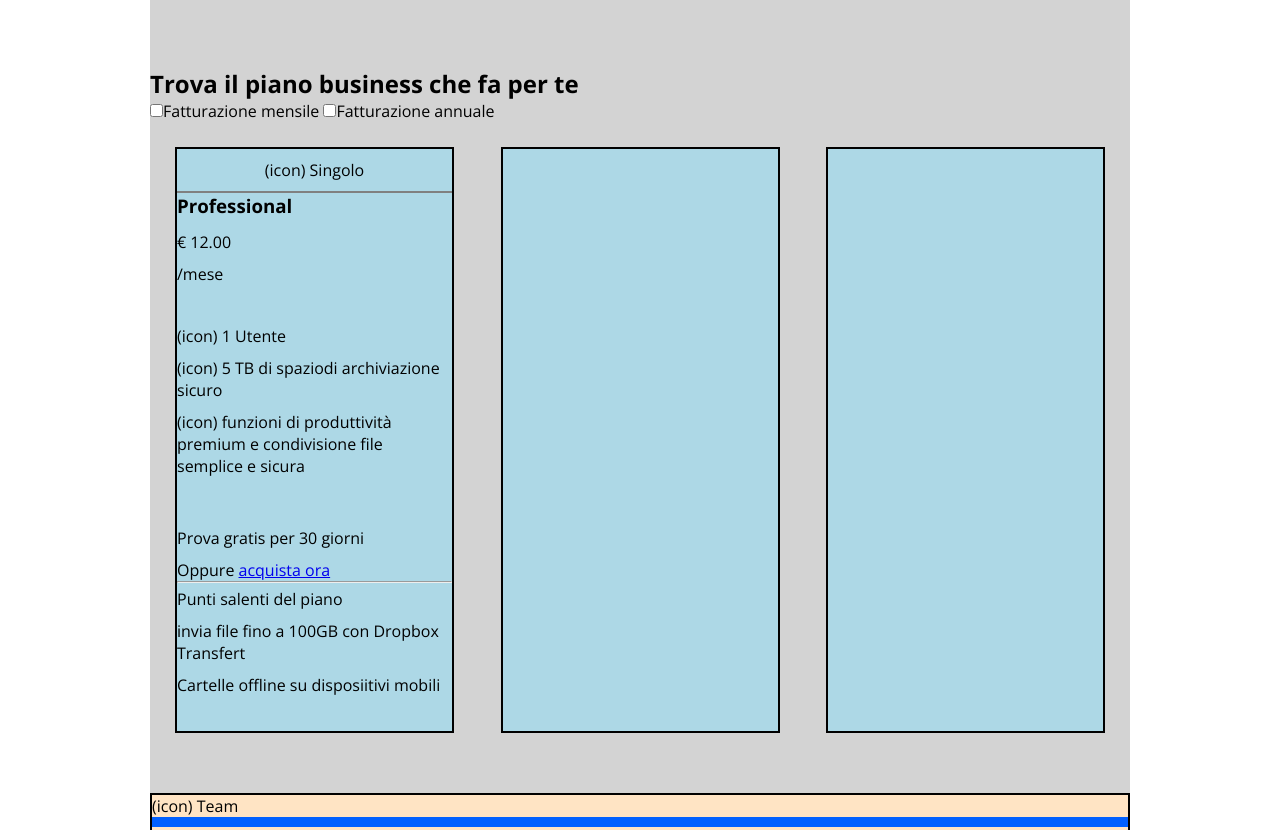
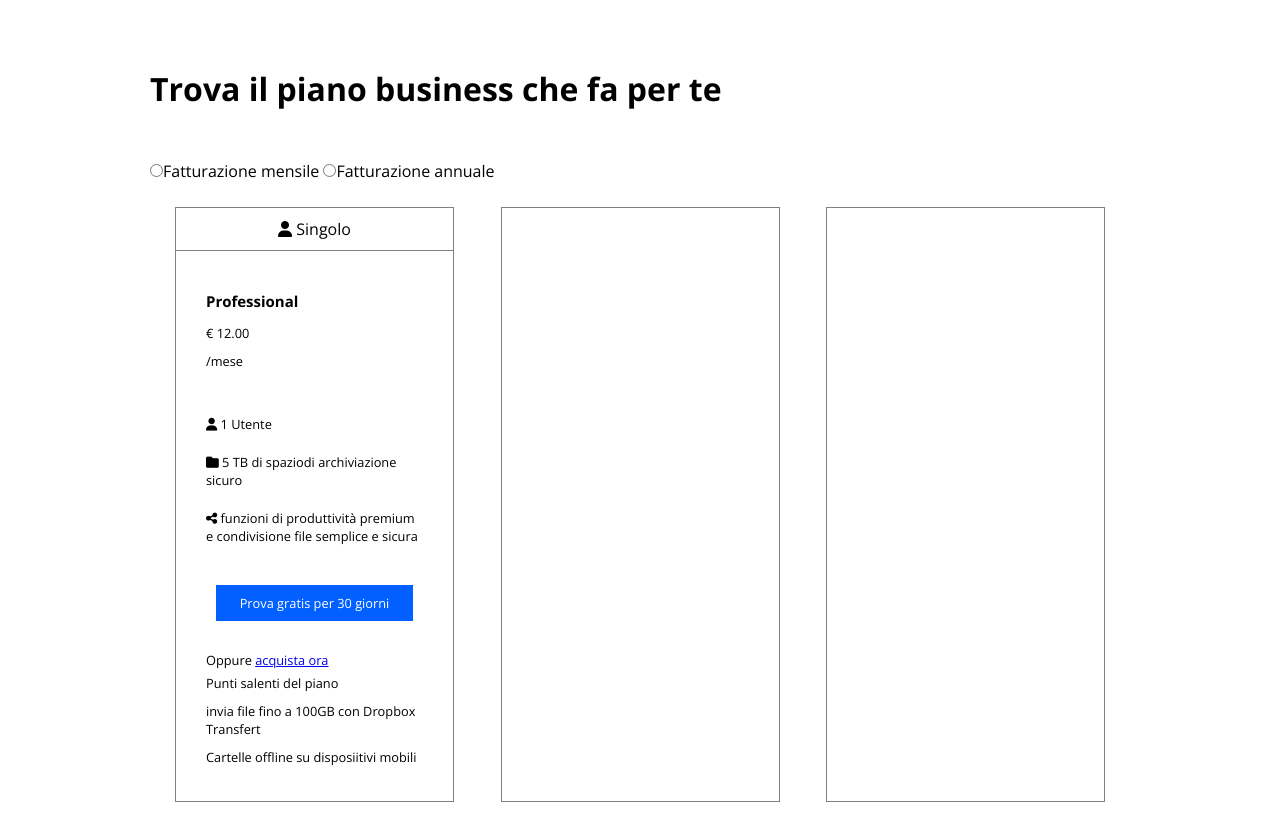
Before and after one commit to Mattia-Carbonera/htmlcss-dropbox, a plain HTML site: page index.html in a window 1280 px wide. Shown: the part 880-1710 px from the top of the page. Drawn offline with nearby package versions, Linux system fonts and the light colour scheme.

Commit message:
more main style

```diff
--- a/css/style.css
+++ b/css/style.css
@@ -38,12 +38,7 @@ hr {
   text-decoration: none;
 }
 
-/* # container main */
-
-.container-main {
-  /* debug */
-  background-color: lightgray;
-}
+/* # UTILS container main */
 
 .detalist-plan {
   display: flex;
@@ -55,16 +50,15 @@ hr {
   width: 30%;
   gap: 10em;
   /* debug */
-  background-color: lightblue;
   min-height: 100px;
-  border: 2px solid black;
+  border: 1px solid gray;
 }
 
 .header-column {
   text-align: center;
   padding: 10px 0;
 
-  border-bottom: 2px solid gray;
+  border-bottom: 1px solid gray;
 }
 
 .detalist-plan {
@@ -73,11 +67,27 @@ hr {
 
 .main-column > h3 {
   padding-bottom: 8px;
+  padding-top: 40px;
+}
+
+.main-column {
+  font-size: 0.8rem;
+}
+
+.main-column > * {
+  padding: 0 30px;
 }
 
 .button-col {
-  margin-top: 15px;
-  margin-bottom: 10px;
+  margin: 0 40px;
+  margin-bottom: 30px;
+  padding: 9px 0;
+
+  text-align: center;
+}
+
+.advantages > span {
+  padding: 10px 0;
 }
 
 .price,
@@ -107,8 +117,6 @@ header {
   align-items: center;
 
   padding: 22px 20px;
-
-  /* debug */
   background-color: white;
 }
 
@@ -186,10 +194,17 @@ header {
   max-width: 100%;
 }
 
-/* _________ MAIN CONTENT___________ */
+/*  MAIN CONTENT */
 
 .container-main {
   padding-top: 150px;
+
+  background-color: white;
+}
+
+.container-main > h2 {
+  font-size: 2rem;
+  margin-bottom: 50px;
 }
 
 .info-box {
--- a/index.html
+++ b/index.html
@@ -71,14 +71,14 @@
         <div class="container">
           <div class="container-main">
             <h2>Trova il piano business che fa per te</h2>
-            <div class="chechbox">
-              <input type="checkbox" /><span>Fatturazione mensile</span>
-              <input type="checkbox" /><span>Fatturazione annuale</span>
+            <div class="radio">
+              <input type="radio" /><span>Fatturazione mensile</span>
+              <input type="radio" /><span>Fatturazione annuale</span>
             </div>
             <div class="detalist-plan">
               <div class="column column-one">
                 <div class="header-column">
-                  <span>(icon) Singolo</span>
+                  <span><i class="fa-solid fa-user"></i> Singolo</span>
                 </div>
 
                 <div class="main-column">
@@ -88,18 +88,22 @@
                     <span>/mese</span>
                   </div>
                   <div class="advantages">
-                    <span>(icon) 1 Utente</span>
-                    <span>(icon) 5 TB di spaziodi archiviazione sicuro</span>
+                    <span><i class="fa-solid fa-user"></i> 1 Utente</span>
                     <span
-                      >(icon) funzioni di produttività premium e condivisione
-                      file semplice e sicura</span
+                      ><i class="fa-solid fa-folder"></i> 5 TB di spaziodi
+                      archiviazione sicuro</span
+                    >
+                    <span
+                      ><i class="fa-solid fa-share-nodes"></i> funzioni di
+                      produttività premium e condivisione file semplice e
+                      sicura</span
                     >
                   </div>
-                  <div class="button-col">
-                    <p>Prova gratis per 30 giorni</p>
+                  <div class="button-col button">
+                    <span class="">Prova gratis per 30 giorni</span>
                   </div>
                   <span>Oppure <a href="#">acquista ora</a></span>
-                  <hr />
+
                   <div class="recap">
                     <span>Punti salenti del piano</span>
                     <span>invia file fino a 100GB con Dropbox Transfert</span>
```
